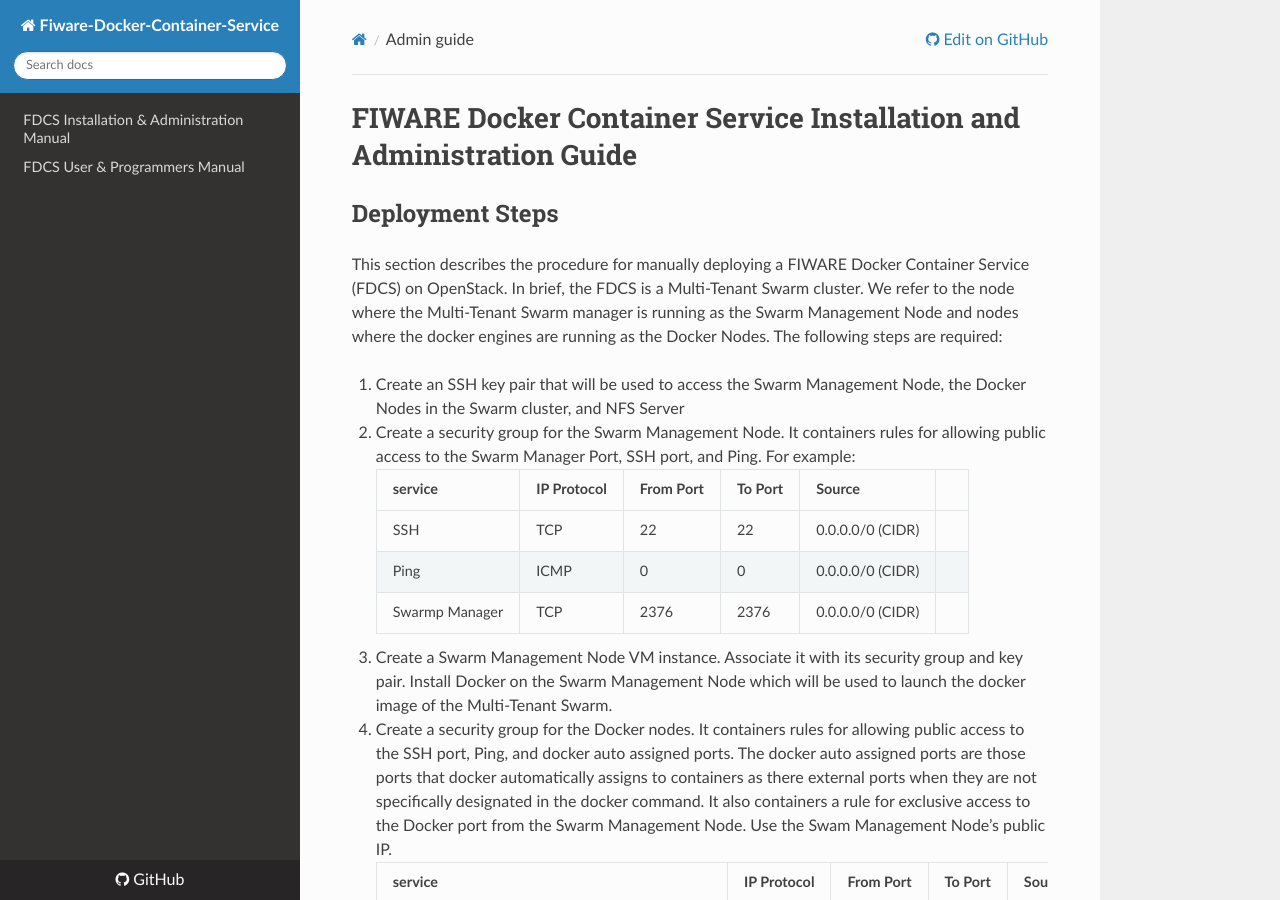
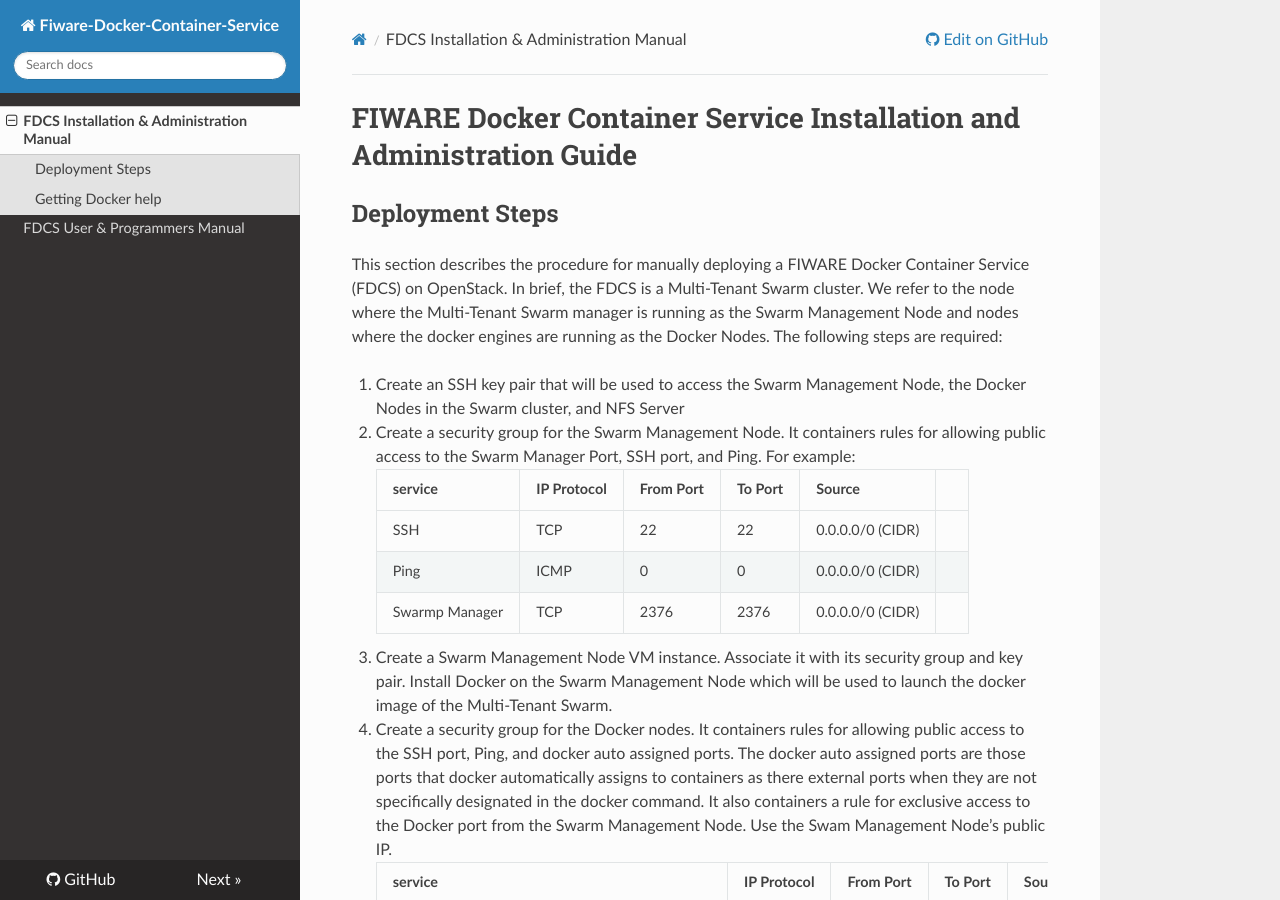
Before and after one commit to fiware-docker/docker-container-service, an MkDocs documentation site: the page built from docs/adminguide/admin-guide.md, in a window 1280 px wide and 900 px high. Built offline with MkDocs 1.6.1, drawn with Linux system fonts in a browser that asks for light colours; nearby versions of some CDN libraries; comment, search, counter and statistics services are not loaded; old or Windows-style settings are respelled for this version of MkDocs; part of the change alters nothing that is shown.

Commit message:
mkdocs.yml

```diff
--- a/mkdocs.yml
+++ b/mkdocs.yml
@@ -2,7 +2,7 @@ site_name: Fiware-Docker-Container-Service
 site_url: https://fiware-docker-container-service.readthedocs.org
 repo_url: https://github.com/fiware-docker/docker-container-service.git
 site_description: FIWARE Simple Docker Hosting Documentation
-#docs_dir: docs
+docs_dir: docs
 site_dir: html
 markdown_extensions: [toc,fenced_code]
 use_directory_urls: false
@@ -10,5 +10,5 @@ theme: readthedocs
 extra_css: ["https://fiware.org/style/fiware_readthedocs.css"]
 pages:
 #  - Home: README.md
-  - 'FDCS Installation & Administration Manual': ./docs/adminguide/admin-guide.md
-  - 'FDCS User & Programmers Manual': ./docs/userguide/user-guide.md
+  - 'FDCS Installation & Administration Manual': adminguide/admin-guide.md
+  - 'FDCS User & Programmers Manual': ./userguide/user-guide.md
```
